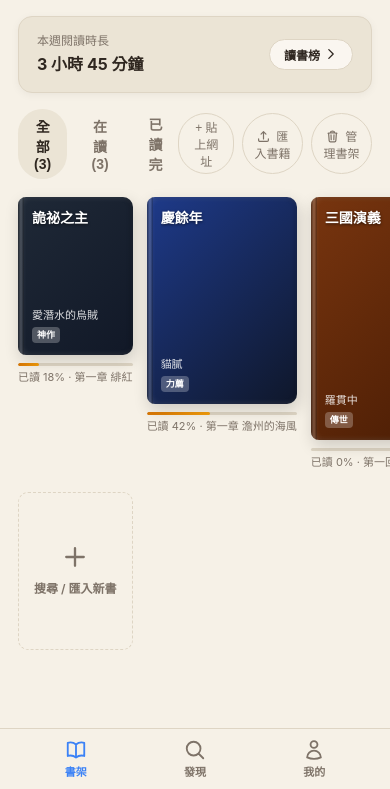
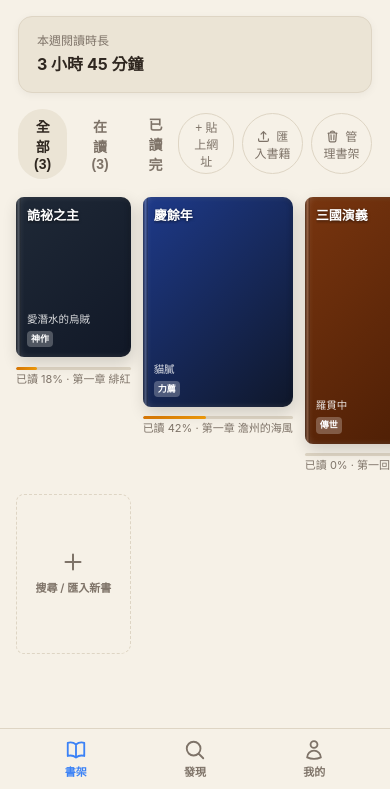
Before and after one commit to AgnesHsieh/novel-reader, a website: page index.html in a window 390 px wide. Shown: the part 55-844 px from the top of the page. Drawn offline with Linux system fonts and the light colour scheme.

Commit message:
style: remove 讀書榜 and enforce strict uniform book card sizing on mobile

```diff
--- a/css/reader.css
+++ b/css/reader.css
@@ -313,14 +313,15 @@
 .bookshelf-grid {
   display: grid;
   grid-template-columns: repeat(3, 1fr);
-  gap: 20px 14px;
-  padding: 6px 18px 24px;
-}
-
-/* Book Cover Card */
+  gap: 18px 12px;
+  padding: 6px 16px 24px;
+}
+
+/* Book Cover Card - Strict Uniform Sizing */
 .book-card {
   display: flex;
   flex-direction: column;
+  width: 100%;
   cursor: pointer;
   position: relative;
   transition: transform 0.2s cubic-bezier(0.16, 1, 0.3, 1);
@@ -336,7 +337,8 @@
 
 .book-cover {
   width: 100%;
-  aspect-ratio: 1 / 1.38;
+  aspect-ratio: 1 / 1.4;
+  min-height: 0;
   border-radius: 8px 10px 10px 8px;
   position: relative;
   overflow: hidden;
@@ -344,8 +346,9 @@
   display: flex;
   flex-direction: column;
   justify-content: space-between;
-  padding: 12px 10px;
+  padding: 10px 8px;
   color: #fff;
+  box-sizing: border-box;
 }
 
 /* Simulated Book Spine Ridge on left edge */
@@ -355,32 +358,35 @@
   top: 0;
   left: 0;
   bottom: 0;
-  width: 6px;
+  width: 5px;
   background: linear-gradient(to right, rgba(0, 0, 0, 0.35), rgba(255, 255, 255, 0.15) 50%, rgba(0, 0, 0, 0.25));
   z-index: 2;
 }
 
 .book-cover-title {
-  font-size: 14px;
+  font-size: 13px;
   font-weight: 700;
-  line-height: 1.35;
+  line-height: 1.32;
   text-shadow: 0 1px 3px rgba(0, 0, 0, 0.6);
   display: -webkit-box;
-  -webkit-line-clamp: 3;
+  -webkit-line-clamp: 2;
   -webkit-box-orient: vertical;
   overflow: hidden;
-  margin-left: 4px;
+  margin-left: 3px;
+  word-break: break-all;
 }
 
 .book-cover-meta {
-  margin-left: 4px;
+  margin-left: 3px;
   display: flex;
   flex-direction: column;
   gap: 2px;
+  min-height: 22px;
+  justify-content: flex-end;
 }
 
 .book-cover-author {
-  font-size: 11px;
+  font-size: 10.5px;
   opacity: 0.85;
   white-space: nowrap;
   overflow: hidden;
@@ -390,7 +396,7 @@
 .book-cover-tag {
   align-self: flex-start;
   font-size: 9px;
-  padding: 1px 5px;
+  padding: 1px 4px;
   background: rgba(255, 255, 255, 0.25);
   backdrop-filter: blur(4px);
   border-radius: 4px;
@@ -399,10 +405,13 @@
 
 /* Progress bar under cover */
 .book-progress-wrapper {
-  margin-top: 8px;
+  margin-top: 6px;
   display: flex;
   flex-direction: column;
   gap: 3px;
+  height: 26px;
+  min-height: 26px;
+  justify-content: center;
 }
 
 .book-progress-bar {
@@ -425,36 +434,40 @@
   white-space: nowrap;
   overflow: hidden;
   text-overflow: ellipsis;
-}
-
-/* Add Book Empty Card in Shelf */
+  line-height: 1.2;
+}
+
+/* Add Book Empty Card in Shelf - Matches .book-cover perfectly */
 .book-card-add {
+  width: 100%;
+  aspect-ratio: 1 / 1.4;
+  min-height: 0;
   border: 1.5px dashed var(--wr-border);
-  border-radius: 10px;
-  aspect-ratio: 1 / 1.38;
+  border-radius: 8px 10px 10px 8px;
   display: flex;
   flex-direction: column;
   align-items: center;
   justify-content: center;
-  gap: 8px;
+  gap: 6px;
   color: var(--wr-text-secondary);
   cursor: pointer;
   transition: var(--wr-transition);
-}
-
-.book-card-add:hover {
+  box-sizing: border-box;
+}
+
+.book-card:hover .book-card-add {
   border-color: var(--wr-primary);
   color: var(--wr-primary);
   background-color: var(--wr-bg-card);
 }
 
 .book-card-add svg {
-  width: 28px;
-  height: 28px;
+  width: 24px;
+  height: 24px;
 }
 
 .book-card-add span {
-  font-size: 12px;
+  font-size: 11px;
   font-weight: 600;
 }
 
--- a/index.html
+++ b/index.html
@@ -14,7 +14,7 @@
   <link rel="manifest" href="manifest.json">
 
   <!-- Stylesheets -->
-  <link rel="stylesheet" href="css/reader.css?v=202">
+  <link rel="stylesheet" href="css/reader.css?v=221">
 
   <!-- PDF.js Engine (Mozilla Client-side PDF Parser) -->
   <script src="https://cdnjs.cloudflare.com/ajax/libs/pdf.js/3.11.174/pdf.min.js"></script>
@@ -48,14 +48,8 @@
       <section class="shelf-stats-card">
         <div class="stats-info">
           <span class="stats-label">本週閱讀時長</span>
-          <span class="stats-val" id="shelf-stats-val">3 小時 45 分鐘</span>
+          <span class="stats-val" id="shelf-stats-val">0 小時 0 分鐘</span>
         </div>
-        <button id="btn-stats-badge" class="stats-badge-btn">
-          <span>讀書榜</span>
-          <svg style="width: 14px; height: 14px;" viewBox="0 0 24 24" fill="none" stroke="currentColor" stroke-width="2.2">
-            <path stroke-linecap="round" stroke-linejoin="round" d="M8.25 4.5l7.5 7.5-7.5 7.5" />
-          </svg>
-        </button>
       </section>
 
       <!-- Subbar: Filter Tabs & Manage -->
@@ -662,11 +656,11 @@
   <div id="wr-toast" class="wr-toast">已更新閱讀進度</div>
 
   <!-- Scripts -->
-  <script src="js/chinese_conv.js?v=220"></script>
-  <script src="js/sources.js?v=220"></script>
-  <script src="js/db.js?v=220"></script>
-  <script src="js/tts.js?v=220"></script>
-  <script src="js/app.js?v=220"></script>
+  <script src="js/chinese_conv.js?v=221"></script>
+  <script src="js/sources.js?v=221"></script>
+  <script src="js/db.js?v=221"></script>
+  <script src="js/tts.js?v=221"></script>
+  <script src="js/app.js?v=221"></script>
 
   <!-- Service Worker Registration for PWA & Offline Access -->
   <script>
--- a/js/app.js
+++ b/js/app.js
@@ -136,13 +136,19 @@
       `;
     });
 
-    // Add Book card button
+    // Add Book card button - Wrapped in .book-card for identical height and alignment
     html += `
-      <div class="book-card-add" id="btn-shelf-add-card">
-        <svg viewBox="0 0 24 24" fill="none" stroke="currentColor" stroke-width="2">
-          <path stroke-linecap="round" stroke-linejoin="round" d="M12 4.5v15m7.5-7.5h-15" />
-        </svg>
-        <span>搜尋 / 匯入新書</span>
+      <div class="book-card" id="btn-shelf-add-card">
+        <div class="book-card-add">
+          <svg viewBox="0 0 24 24" fill="none" stroke="currentColor" stroke-width="2">
+            <path stroke-linecap="round" stroke-linejoin="round" d="M12 4.5v15m7.5-7.5h-15" />
+          </svg>
+          <span>搜尋 / 匯入新書</span>
+        </div>
+        <div class="book-progress-wrapper" style="visibility: hidden;">
+          <div class="book-progress-bar"></div>
+          <div class="book-progress-text">新書</div>
+        </div>
       </div>
     `;
 
--- a/sw.js
+++ b/sw.js
@@ -1,5 +1,5 @@
 // Service Worker for 墨韻讀書 (Offline PWA Support)
-const CACHE_NAME = 'moyu-reader-v2';
+const CACHE_NAME = 'moyu-reader-v3';
 
 const STATIC_ASSETS = [
   './',
```
